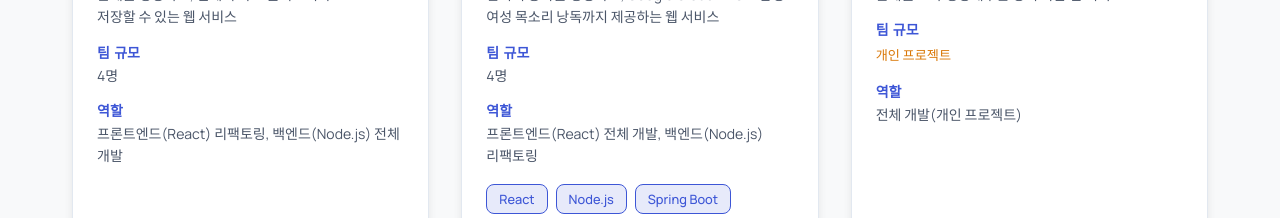
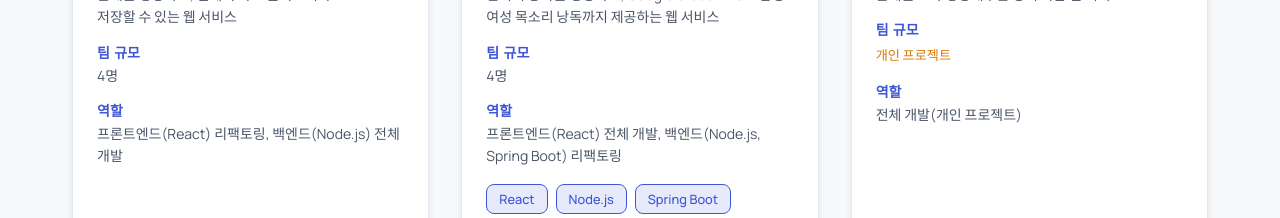
Before and after one commit to HeoSeonJin0504/HeoSeonJin0504.github.io, a React (Vite) app: page / in a window 1280 px wide. Shown: the part 1500-1718 px from the top of the page. Built offline with nearby package versions, Linux system fonts and the light colour scheme.

Commit message:
그림나래 수정

```diff
--- a/src/data/projects.ts
+++ b/src/data/projects.ts
@@ -104,7 +104,7 @@ Qureka는 이 과정을 클릭 몇 번으로 대체할 수 있도록 만든 서
       "그림 한 장을 올리면 AI가 동화를 써주고, TTS로 읽어주는 웹 서비스",
     details:
       "이미지를 업로드하면 AI가 그림 속 요소를 분석해 한국어 동화를 생성하고, Google Cloud TTS로 남성·여성 목소리 낭독까지 제공하는 웹 서비스",
-    role: "프론트엔드(React) 전체 개발, 백엔드(Node.js) 리팩토링",
+    role: "프론트엔드(React) 전체 개발, 백엔드(Node.js, Spring Boot) 리팩토링",
     techStack: ["React", "Node.js", "Spring Boot", "MySQL"],
     imageUrls: [
       "/images/imagetostory/imagetostory_1.png",
```
